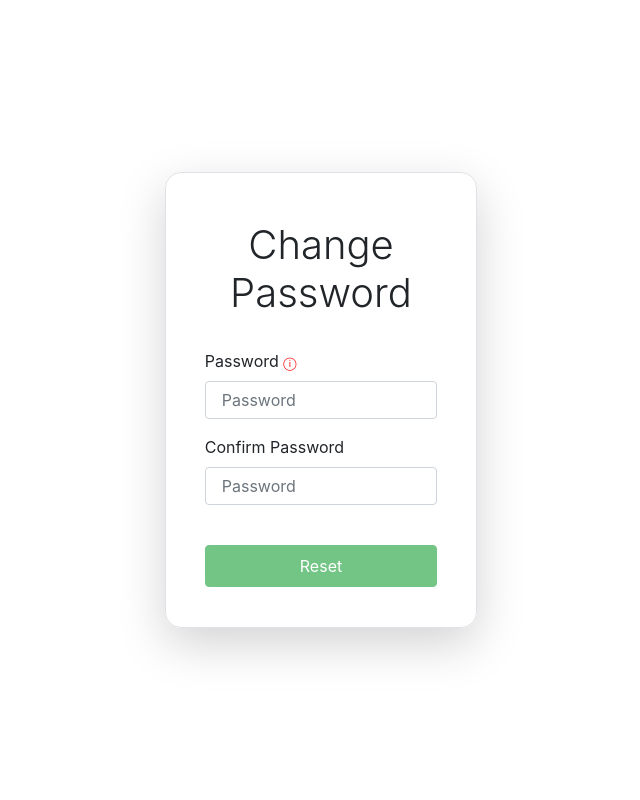
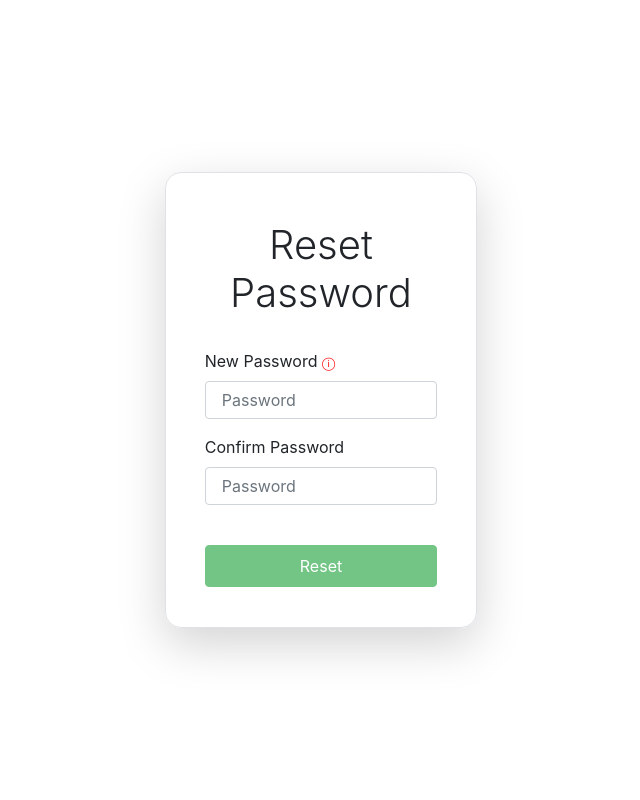
Before and after one commit to Shrikar-Kota/MMCS, a Django app: template Client_Server/templates/accounts/reset_password.html in a window 1280 px wide. Shown: the whole page, without its empty margins (319-959 px from the left). Run offline with Django 3.2, Linux system fonts and the light colour scheme; the template is opened without the code that fills it: most values are stand-ins (such as "Sample title", 1, 10 or a date in 2020); some libraries are stand-ins or nearby versions.

Commit message:
Finished forgot password

```diff
--- a/Client_Server/accounts/models.py
+++ b/Client_Server/accounts/models.py
@@ -7,7 +7,7 @@ class User(AbstractUser):
     username = models.CharField(max_length=14)
     email = models.EmailField(unique=True)
     password = models.CharField(max_length=100)
-    forget_password_token = models.CharField(max_length=100, null=True, blank=True)
+    forgot_password_token = models.CharField(max_length=100, null=True, blank=True)
     signin_token = models.CharField(max_length=100, null=True, blank=True)
     account_verified = models.BooleanField(default=False)
     token_creation_time = models.DateTimeField(null=True, blank=True)
--- a/Client_Server/static/accounts/resend_email.js
+++ b/Client_Server/static/accounts/resend_email.js
@@ -15,11 +15,13 @@ const resendEmail = (event) => {
         data: JSON.stringify(postdata),
         headers: { "X-CSRFToken": csrftoken},
         beforeSend: function() {
+            document.querySelector("#resendemail-btn").disabled = true;
             document.querySelector("#info-message").classList.add("invisible");
             document.querySelector("#error-message").classList.add("invisible");
             document.querySelector("#resendemail-btn").innerHTML = "<div class='spinner-border text-light' role='status'></div>"
         },
         success: function (response){
+            document.querySelector("#resendemail-btn").disabled = false;
             document.querySelector("#resendemail-btn").innerHTML = "Resend Email";
             if (response['message'] == 'success'){
                 document.querySelector("#info-message").classList.remove("invisible");
@@ -30,8 +32,9 @@ const resendEmail = (event) => {
             }
         },
         error: function(){
+            document.querySelector("#resendemail-btn").disabled = false;
             document.querySelector("#resendemail-btn").innerHTML = "Resend Email";
-            alert("Something went wrong! Try again later!");
+            window.location.href = homeurl;
         }
     })
 }
--- a/Client_Server/static/accounts/reset_password.js
+++ b/Client_Server/static/accounts/reset_password.js
@@ -75,29 +75,41 @@ const resetPassword = (event) => {
     event.preventDefault();
     if (validateFields("all")){
         let postdata = {
+            "token": token,
             "password": document.querySelector("#passwordField").value
         }
         let csrftoken = getCookie('csrftoken');
         $.ajax({
             type: 'post',
-            url: registrationurl,
+            url: accountsresetpasswordurl,
             dataType: 'json',
             data: JSON.stringify(postdata),
             headers: { "X-CSRFToken": csrftoken},
             beforeSend: function() {
+                document.querySelector("#resetp-btn").disabled = true;
                 document.querySelector("#resetp-btn").innerHTML = "<div class='spinner-border text-light' role='status'></div>";
             },
             success: function (response){
-                document.querySelector("#resetp-btn").innerHTML = "Create Account";
+                document.querySelector("#resetp-btn").disabled = false;
+                document.querySelector("#resetp-btn").innerHTML = "Reset";
                 if (response['message'] == 'invalid'){
-                    document.querySelector("#emailField").focus();
+                    document.querySelector("#invalid-token").classList.remove("invisible");
+                    document.querySelector("#reset-password-window").classList.add("invisible");
+                    document.querySelector("#reset-password-window").innerHTML = "";
+                    document.querySelector("#reset-successful").classList.add("invisible");
+                    document.querySelector("#reset-successful").innerHTML = "";
                 }else{
-                    window.location.href = accountshomeurl + "?token=" + response['token'];
+                    document.querySelector("#invalid-token").classList.add("invisible");
+                    document.querySelector("#invalid-token").innerHTML = "";
+                    document.querySelector("#reset-password-window").classList.add("invisible");
+                    document.querySelector("#reset-password-window").innerHTML = "";
+                    document.querySelector("#reset-successful").classList.remove("invisible");
                 }
             },
             error: function(){
-                document.querySelector("#resetp-btn").innerHTML = "Create Account";
-                alert("Something went wrong! Try again later!");
+                document.querySelector("#resetp-btn").disabled = false;
+                document.querySelector("#resetp-btn").innerHTML = "Reset";
+                window.location.href = homeurl;
             }
         })
     }else{
--- a/Client_Server/static/accounts/signin.js
+++ b/Client_Server/static/accounts/signin.js
@@ -65,10 +65,12 @@ const loginUser = (event) => {
             data: JSON.stringify(logindata),
             headers: { "X-CSRFToken": csrftoken},
             beforeSend: function() {
+                document.querySelector("#signin-btn").disabled = true;
                 document.querySelector("#error-message").classList.add("invisible");
                 document.querySelector("#signin-btn").innerHTML = "<div class='spinner-border text-light' role='status'></div>"
             },
             success: function (response){
+                document.querySelector("#signin-btn").disabled = false;
                 document.querySelector("#signin-btn").innerHTML = "Sign In";
                 if (response['message'] == 'invalid'){
                     document.querySelector("#error-message").classList.remove("invisible");
@@ -79,8 +81,9 @@ const loginUser = (event) => {
                 }
             },
             error: function(){
+                document.querySelector("#signin-btn").disabled = false;
                 document.querySelector("#signin-btn").innerHTML = "Sign In";
-                alert("Something went wrong! Try again later!");
+                window.location.href = homeurl;
             }
         })
     }else{
--- a/Client_Server/static/accounts/signup.js
+++ b/Client_Server/static/accounts/signup.js
@@ -118,10 +118,12 @@ const registerUser = (event) => {
             data: JSON.stringify(registrationdata),
             headers: { "X-CSRFToken": csrftoken},
             beforeSend: function() {
+                document.querySelector("#signup-btn").disabled = true;
                 document.querySelector("#error-message").classList.add("invisible");
                 document.querySelector("#signup-btn").innerHTML = "<div class='spinner-border text-light' role='status'></div>";
             },
             success: function (response){
+                document.querySelector("#signup-btn").disabled = false;
                 document.querySelector("#signup-btn").innerHTML = "Create Account";
                 if (response['message'] == 'invalid'){
                     document.querySelector("#error-message").classList.remove("invisible");
@@ -131,8 +133,9 @@ const registerUser = (event) => {
                 }
             },
             error: function(){
+                document.querySelector("#signup-btn").disabled = false;
                 document.querySelector("#signup-btn").innerHTML = "Create Account";
-                alert("Something went wrong! Try again later!");
+                window.location.href = homeurl;
             }
         })
     }else{
--- a/Client_Server/templates/accounts/reset_password.html
+++ b/Client_Server/templates/accounts/reset_password.html
@@ -7,7 +7,10 @@
     <!-- Third Party Scripts -->
     <script src="https://ajax.googleapis.com/ajax/libs/jquery/3.5.1/jquery.min.js"></script>
     <!-- Custom Scripts -->
-    <script type="text/javascript" src="{%static 'accounts/signup.js' %}"></script>
+    {% if token_invalid %}
+    {% else %}
+    <script type="text/javascript" src="{%static 'accounts/reset_password.js' %}"></script>
+    {% endif %}
     <!-- Third Party CSS -->
     <link rel="stylesheet" href="https://maxcdn.bootstrapcdn.com/bootstrap/4.5.2/css/bootstrap.min.css">
     <!-- Custom CSS -->
@@ -34,15 +37,40 @@
 </head>
 
 <body onload="performOnLoad()">
-    <div class="col-12 d-flex align-items-center vh-100">
+    {% if token_invalid %}
+    <div class="col-12">
+        <div class="col-12 mx-auto my-5 shadow-lg border rounded-border p-4">
+            <h1>Link Expired!</h1>
+            <br>
+            <p>
+                This password reset link has expired. Please click <a href="{% url 'forgot_password' %}">here</a> to resend the password reset email.
+            </p>
+        </div>
+    </div>
+    <script>
+        const performOnLoad = () => {
+            //
+        }
+    </script>
+    {% else %}
+    <div class="col-12 invisible" id="invalid-token">
+        <div class="col-12 mx-auto my-5 shadow-lg border rounded-border p-4">
+            <h1>Link Expired!</h1>
+            <br>
+            <p>
+                This password reset link has expired. Please click <a href="{% url 'forgot_password' %}">here</a> to resend the password reset email.
+            </p>
+        </div>
+    </div>
+    <div class="col-12 d-flex align-items-center vh-100" id="reset-password-window">
         <div class="col-lg-3 col-9 mx-auto my-auto shadow-lg border rounded-border p-4 pt-5">
             <div class="col-12 mx-auto">
-                <h1 class="text-center font-weight-light user-select-none">Change Password</h1>
+                <h1 class="text-center font-weight-light user-select-none">Reset Password</h1>
                 <br>
                 <form>
                     {% csrf_token %}
                     <div class="form-group">
-                        <label for="passwordField">Password <span id="passwordFieldInfo" class="info-symbol">&#9432;</span></label>
+                        <label for="passwordField">New Password <span id="passwordFieldInfo" class="info-symbol">&#9432;</span></label>
                         <input type="password" class="form-control p-3 input-field" id="passwordField" placeholder="Password">
                     </div>
                     <div class="form-group">
@@ -51,7 +79,7 @@
                     </div>
                     <br>
                     <div class="form-group">
-                        <button class="btn btn-block btn-success p-2" id="changep-btn" disabled>Reset</button>
+                        <button class="btn btn-block btn-success p-2" id="resetp-btn" disabled>Reset</button>
                     </div>
                 </form>
             </div>
@@ -60,10 +88,23 @@
 
         </div>
     </div>
+    <div class="col-12 invisible" id="reset-successful">
+        <div class="col-12 mx-auto my-5 shadow-lg border rounded-border p-4">
+            <h1>Password Reset Successful!</h1>
+            <br>
+            <p>
+                The password for the email <b>{{email}}</b> has been reset successfully. Please click the below button to Sign In.
+            </p>
+            <br>
+            <a class="btn btn-md btn-primary" href="{% url 'signin' %}">Sign In</a>
+        </div>
+    </div>
     <script>
-        const registrationurl = "{% url 'signup' %}";
-        const accountshomeurl = "{% url 'accounts_home' %}";
+        const homeurl = "{% url 'home' %}";
+        const accountsresetpasswordurl = "{% url 'accounts_reset_password' %}";
+        const token = "{{ token|safe }}";
     </script>
+    {% endif %}
 </body>
 
 </html>
--- a/Client_Server/templates/accounts/signin.html
+++ b/Client_Server/templates/accounts/signin.html
@@ -69,6 +69,7 @@
         const summarizerhomeurl = "{% url 'home' %}";
         const loginurl = "{% url 'signin' %}";
         const accountshomeurl = "{% url 'accounts_home' %}";
+        const homeurl = "{% url 'home' %}";
     </script>
 </body>
 
--- a/Client_Server/templates/accounts/signup.html
+++ b/Client_Server/templates/accounts/signup.html
@@ -85,6 +85,7 @@
     <script>
         const registrationurl = "{% url 'signup' %}";
         const accountshomeurl = "{% url 'accounts_home' %}";
+        const homeurl = "{% url 'home' %}";
     </script>
 </body>
 
```
Also changed, not shown: Client_Server/accounts/views.py (+33 -20 lines), Client_Server/static/accounts/forgot_password.js (+8 -2 lines), Client_Server/accounts/migrations/0001_initial.py, Client_Server/db.sqlite3.
